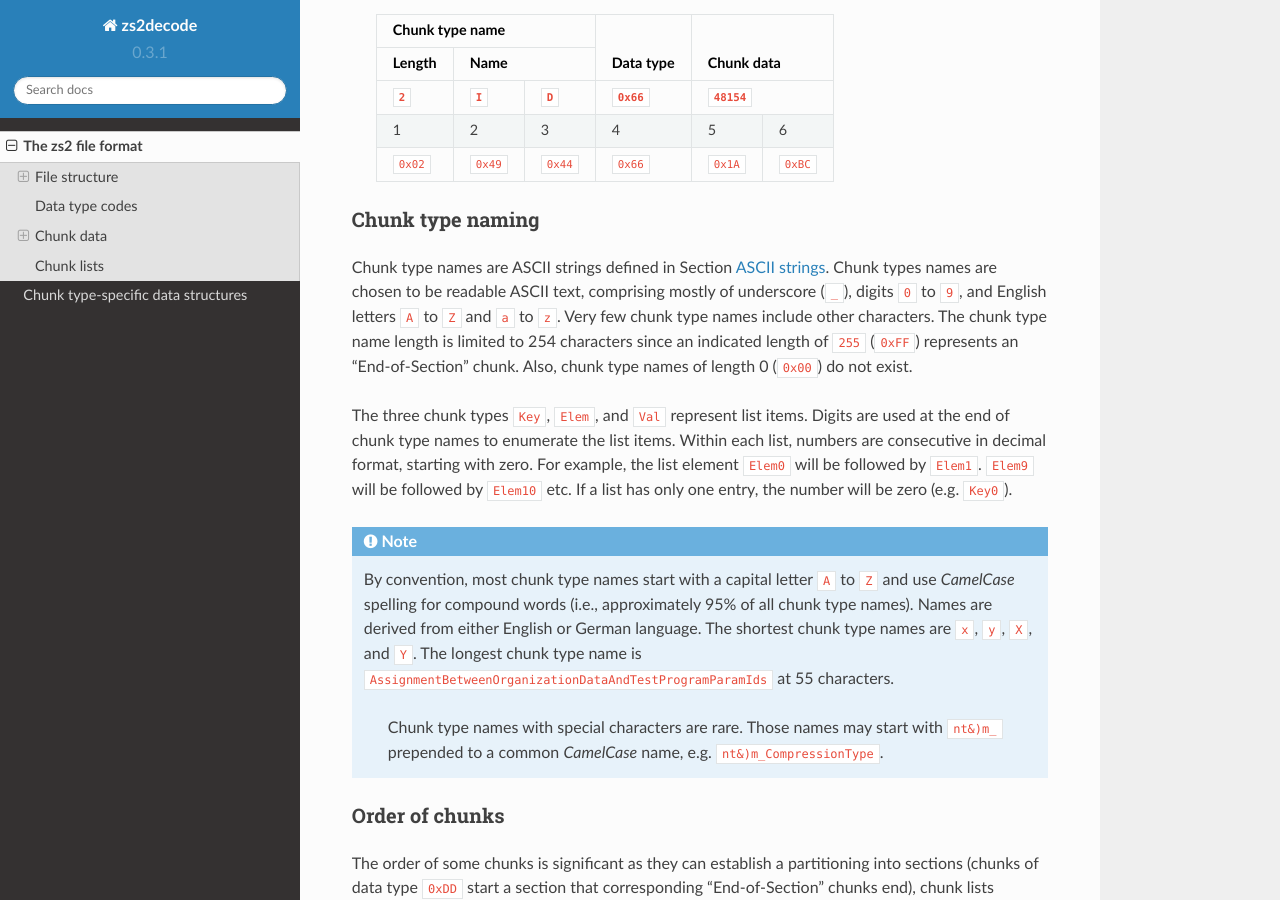
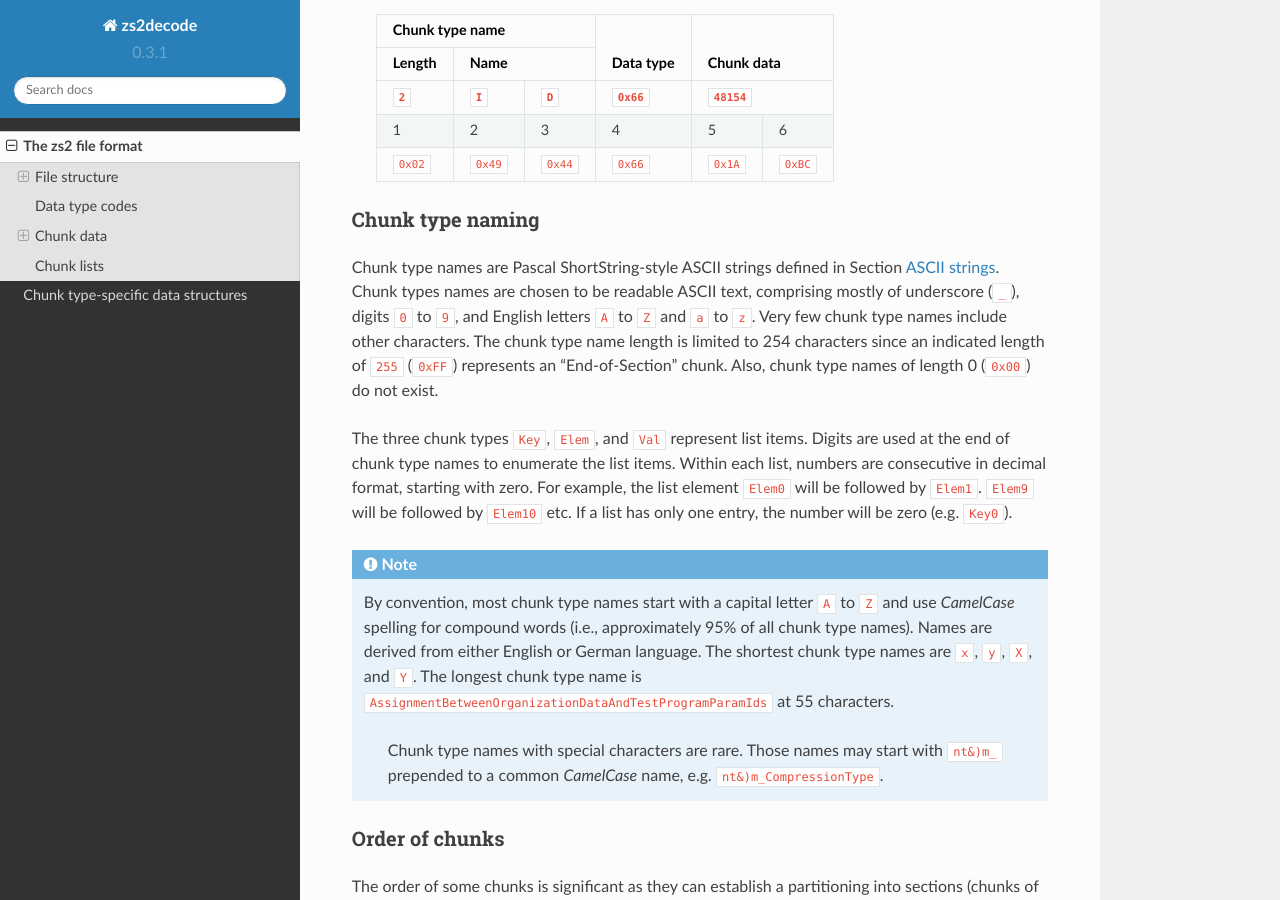
Before and after one commit to cpetrich/zs2decode, a Sphinx documentation site: the page built from docs/format.rst, in a window 1280 px wide and 900 px high, scrolled down 1909 px. Built offline with Sphinx 7.4.7 and the Read the Docs theme 2.0.0, drawn with Linux system fonts in a browser that asks for light colours.

Commit message:
name ASCII string format

```diff
--- a/docs/format.rst
+++ b/docs/format.rst
@@ -131,7 +131,7 @@ An example of a chunk with chunk type name ``ID`` would be:
 
 Chunk type naming
 ^^^^^^^^^^^^^^^^^
-Chunk type names are ASCII strings defined in
+Chunk type names are Pascal ShortString-style ASCII strings defined in
 Section :ref:`section-ascii-string-definition`.
 Chunk types names are chosen to be readable ASCII text,
 comprising mostly of underscore (``_``),
```
